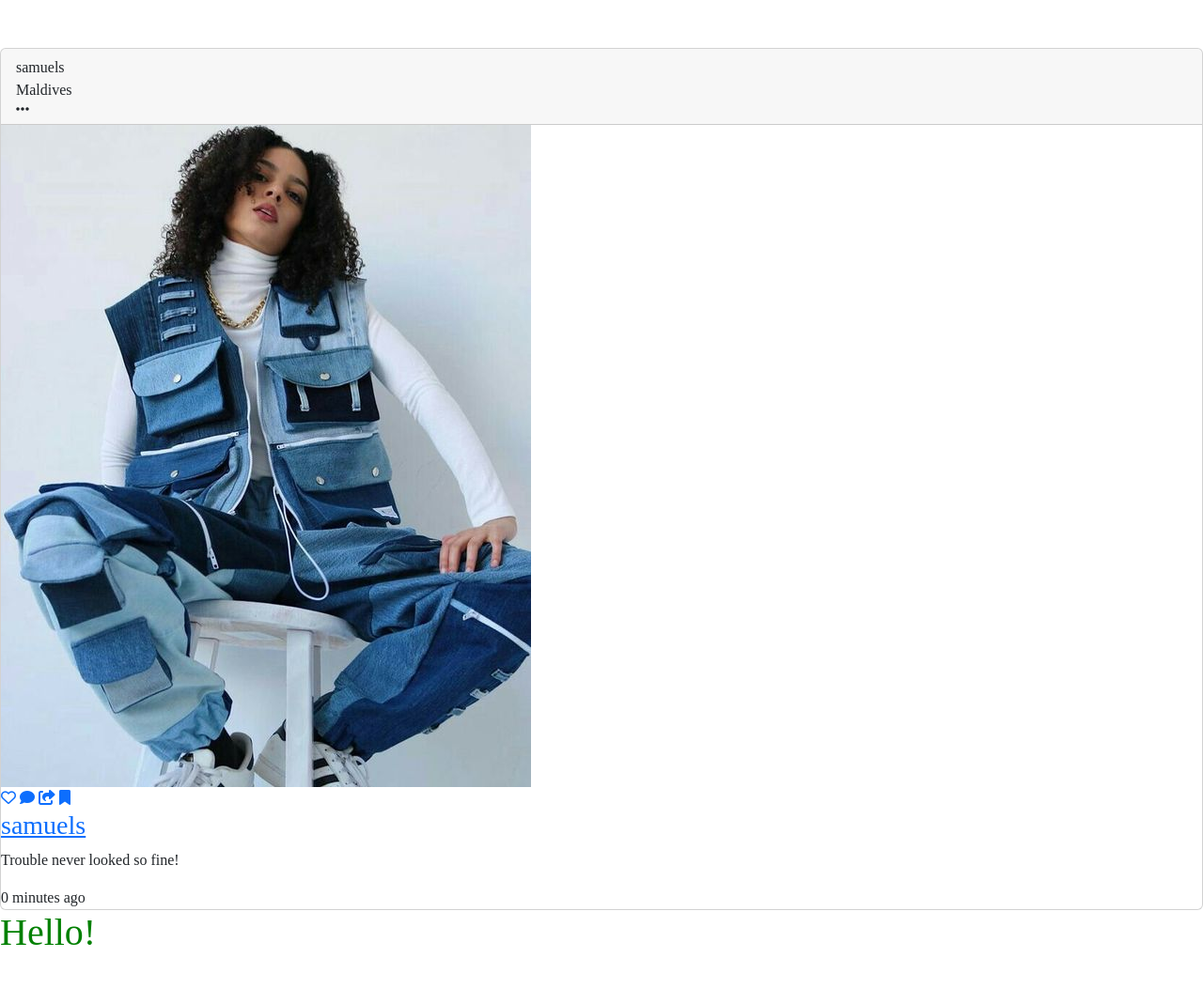
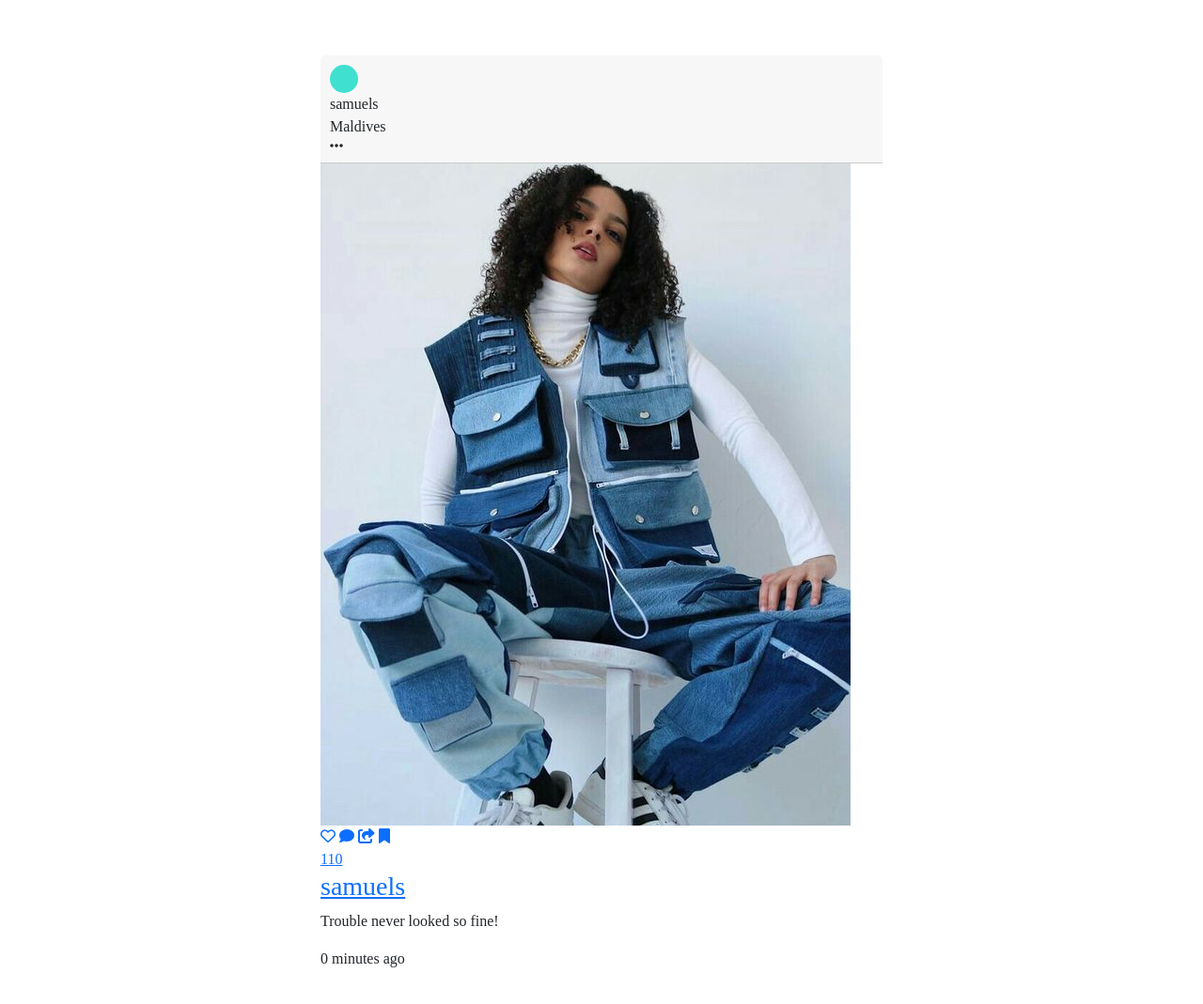
Before and after one commit to Wanjiru393/Instagram-cloneApp, a Django app: page / in a window 1280 px wide. Shown: the part 79-1148 px from the top of the page at 94% size. Run offline with Django 4.2, Linux system fonts and the light colour scheme; data comes from the database, SQL or seed files in the repository; some libraries are stand-ins or nearby versions.

Commit message:
Added profile styles

```diff
--- a/instagram/static/css/base.css
+++ b/instagram/static/css/base.css
@@ -78,6 +78,32 @@ header{
     top:80px;
     left:0 px;
 }
+.card{
+    background-color:white;
+    margin:0 auto;
+    width:614px;
+    height:auto;
+    border: 8px solid white;
+    border-radius: 4px;
+    margin-bottom: 60px;
+}
+.card-header{
+    padding:10px;
+}
+.card-header a{
+    text-decoration: none;
+    color: black;
+}
+.prof-image{
+    display:inline-block;
+    background-color:turquoise;
+    height: 30px;
+    width: 30px;
+    padding: 0;
+    margin:0;
+    border:0 solid #000;
+    border-radius:50%;
+}
 
 h1{
     color: rgb(0, 128, 0);
--- a/instagram/templates/index.html
+++ b/instagram/templates/index.html
@@ -48,7 +48,7 @@
                     <a href=""><i class="fa-solid fa-bookmark"></i></a>
                 </div>
                 <div class="likes">
-                    <a href=""></a>
+                    <a href="">110</a>
                 </div>
                 <div class="caption">
                     <a href=""><h3>{{post.author}}</h3></a>
```
